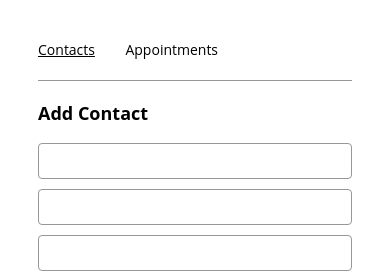
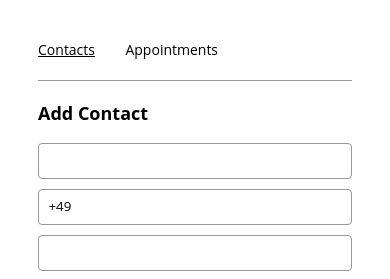
Before and after one commit to ikorotkaya/appointment_planner, a React (Create React App) app: page /contacts in a window 390 px wide. Shown: the top 279 px of the page. Built offline with nearby package versions, Linux system fonts and the light colour scheme.

Commit message:
Add initial state for phone number

```diff
--- a/src/containers/contactsPage/ContactsPage.js
+++ b/src/containers/contactsPage/ContactsPage.js
@@ -3,7 +3,7 @@ import { ContactForm } from "../../components/contactForm/ContactForm";
 
 export const ContactsPage = (props) => {
   const [inputName, setInputName] = useState("");
-  const [inputPhone, setInputPhone] = useState("");
+  const [inputPhone, setInputPhone] = useState("+49");
   const [inputEmail, setInputEmail] = useState("");
 
   useEffect(() => {
```
